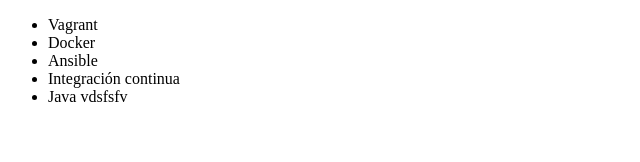
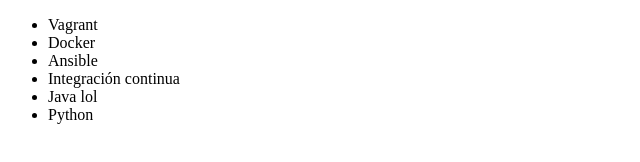
Before and after one commit to jvh15/git-alura, a plain HTML site: page index.html in a window 1280 px wide. Shown: the full height of the page, 0-640 px from the left. Drawn offline with Linux system fonts and the light colour scheme.

Commit message:
Agregando curso

```diff
--- a/index.html
+++ b/index.html
@@ -10,7 +10,8 @@
          <li> Docker </li>
          <li> Ansible </li>
          <li> Integración continua </li>
-         <li>Java vdsfsfv</li>
+         <li>Java lol</li>
+         <li>Python</li>
      </ul>
 </body>
 </html>
```
